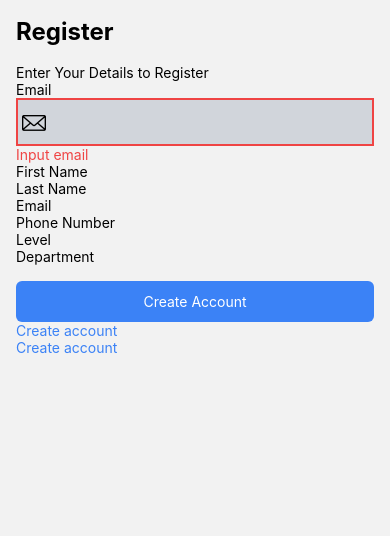
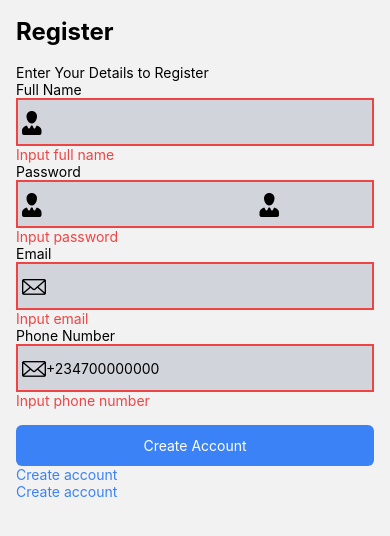
Before and after one commit to Adegbite-Joshua/ProPrep, a React Native app: screen /CreateAccount in a window 390 px wide. Shown: the top 536 px of the page. Built offline with nearby package versions, Linux system fonts and the light colour scheme.

Commit message:
Working on the sign up form

```diff
--- a/components/Forms/Input.tsx
+++ b/components/Forms/Input.tsx
@@ -2,21 +2,36 @@ import { View, Text, TextInput } from 'react-native'
 import React, { useState } from 'react'
 import { Fontisto } from '@expo/vector-icons';
 
+
+// interface Props {
+//   label: string,
+//     error: string | undefined | null,
+//     onChangeText: Dispatch,
+//     iconName,
+// }
+
 const Input = ({
     label,
     error,
-
+    password,
+    onChangeText,
+    iconName,
+    ...props
     }) => {
     const [isFocused, setIsFocused] = useState<boolean>(false)
   return (
     <View>
       <Text>{label}</Text>
       <View className={`h-12 bg-gray-300 flex flex-row border-2 items-center p-1 ${error ? 'border-red-500' : isFocused ? 'border-blue-400' : 'border-gray-400'}`}>
-        <Fontisto name="email" size={24} color="black" />
+        <Fontisto name={iconName} size={24} color="black" />
         <TextInput
             autoCorrect={false}
             onFocus={()=>setIsFocused(true)}
-            onBlur={()=>setIsFocused(false)} />
+            onBlur={()=>setIsFocused(false)}
+            onChangeText={onChangeText}
+            {...props}
+            />
+        {password && <Fontisto name={iconName} size={24} color="black" />}
       </View>
       {error && <Text className='text-red-500'>{error}</Text>}
     </View>
--- a/screens/CreateAccount.tsx
+++ b/screens/CreateAccount.tsx
@@ -7,10 +7,10 @@ import Input from '../components/Forms/Input';
 const CreateAccount = ({navigation}) => {
   // State to hold user input
   const [formData, setFormData] = useState({
-    firstName: '',
-    lastName: '',
+    name: '',
     email: '',
     phoneNumber: '',
+    password: '',
     level: '',
     department: '',
   });
@@ -22,56 +22,46 @@ const CreateAccount = ({navigation}) => {
   return (
     <SafeAreaView className='flex-1 p-4'>
       <Text className='text-2xl font-bold mb-4'>Register</Text>
+      <Text>Enter Your Details to Register</Text>
 
-      <Text>Enter Your Details to Register</Text>
+      <Input
+        label='Full Name'
+        error='Input full name'
+        value={formData.name}
+        password={false}
+        iconName='person'
+        onChangeText={setFormData}
+        />
+      <Input
+        label='Password'
+        error='Input password'
+        value={formData.password}
+        password={true}
+        iconName='person'
+        onChangeText={setFormData}
+        />
       <Input
         label='Email'
-        error='Input email'/>
-      <TextInput
-        className='input'
-        placeholder="First Name"
-        value={formData.firstName}
-        onChangeText={(text) => setFormData({ ...formData, firstName: text })}
-      />
-
-      <TextInput
-        className='input'
-        placeholder="Last Name"
-        value={formData.lastName}
-        onChangeText={(text) => setFormData({ ...formData, lastName: text })}
-      />
-
-      <TextInput
-        className='input'
-        placeholder="Email"
+        error='Input email'
         keyboardType="email-address"
         value={formData.email}
-        onChangeText={(text) => setFormData({ ...formData, email: text })}
-      />
-
-      <TextInput
+        password={false}
+        iconName='email'
+        onChangeText={(text: string) => setFormData({ ...formData, email: text })}
+        />
+      <Input
+        label='Phone Number'
+        error='Input phone number'
         className='input'
-        placeholder="Phone Number"
+        placeholder="+234700000000"
         keyboardType="phone-pad"
         value={formData.phoneNumber}
-        onChangeText={(text) => setFormData({ ...formData, phoneNumber: text })}
-      />
+        password={false}
+        iconName='email'
+        onChangeText={(text: string) => setFormData({ ...formData, phoneNumber: text })}
+        />
 
-      <TextInput
-        className='input'
-        placeholder="Level"
-        value={formData.level}
-        onChangeText={(text) => setFormData({ ...formData, level: text })}
-      />
 
-      <TextInput
-        className='input'
-        placeholder="Department"
-        value={formData.department}
-        onChangeText={(text) => setFormData({ ...formData, department: text })}
-      />
-
-      {/* Button to submit the form */}
       <TouchableOpacity className='bg-blue-500 p-3 rounded-md mt-4' onPress={handleCreateAccount}>
         <Text className='text-white text-center'>Create Account</Text>
       </TouchableOpacity>
--- a/screens/Landing.tsx
+++ b/screens/Landing.tsx
@@ -8,9 +8,10 @@ const Landing = ({navigation}) => {
         <View className='flex gap-y-12 py-24'>
           <Image source={require('../assets/logo.png')} className=' w-44 h-44 mx-auto' />
           <Text className='text-center text-5xl font-bold text-white'>Pro Prep</Text>
+          <Text className='text-center text-white'>A cbt quiz app</Text>
         </View>
         <TouchableOpacity onPress={()=>navigation.navigate('CreateAccount')} className='w-3/6 flex justify-center items-center mx-auto mt-auto mb-10' >
-          <Text className='bg-blue-800 p-3 text-xl rounded-lg text-white'>Get Started</Text>
+          <Text className='bg-white p-3 text-xl rounded-lg text-purple-600'>Get Started</Text>
         </TouchableOpacity>
         <View>
           <Text className='text-center'>Already have an account? <Text onPress={()=>navigation.navigate('SignIn')} className='text-white'>Sign In</Text></Text>
```
